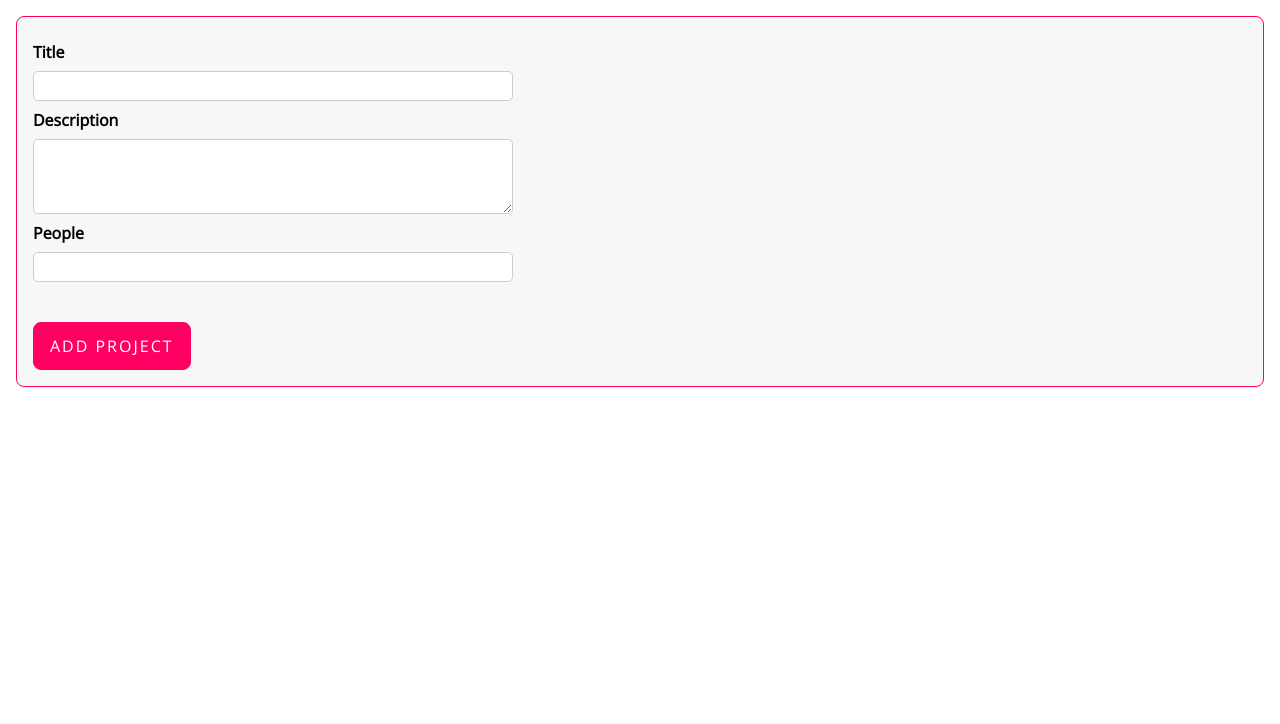
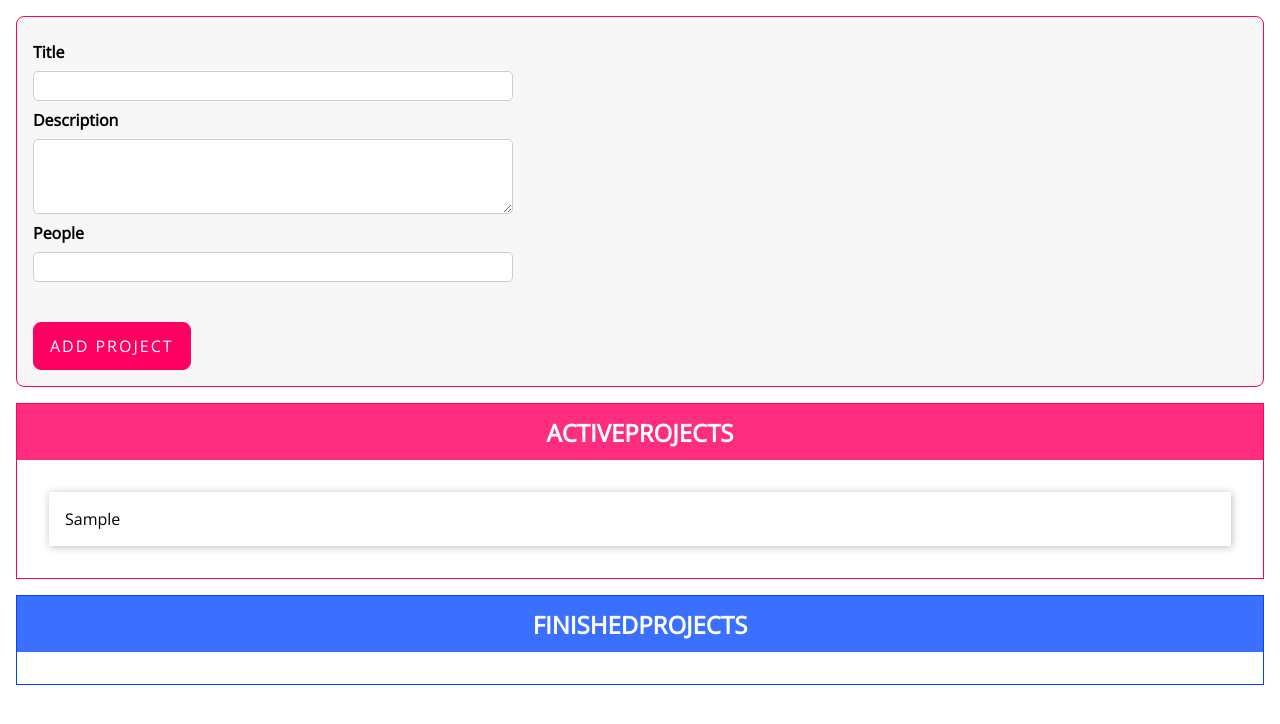
Before and after one commit to kirpister/ts-project-management, a website with bundled scripts: page projectmanager-typescript/index.html in a window 1280 px wide. Both pictures are taken after typing "Sample", "Sample", "5" into the empty fields and a click on the button "ADD PROJECT". Built offline with nearby package versions, Linux system fonts and the light colour scheme.

Commit message:
more more

```diff
--- a/projectmanager-typescript/css/app.css
+++ b/projectmanager-typescript/css/app.css
@@ -72,7 +72,7 @@ form {
 }
 
 .projects header {
-  background: #ff0062;
+  background: #ff0062d2;
   height: 3.5rem;
   display: flex;
   justify-content: center;
@@ -84,7 +84,7 @@ form {
 }
 
 #finished-projects header {
-  background: #0044ff;
+  background: #0044ffc4;
 }
 
 .projects h2 {
@@ -106,12 +106,13 @@ form {
 }
 
 .projects li h2 {
-  color: #ff0062;
+  color: #ff0062cf;
   margin: 0.5rem 0;
 }
 
 #finished-projects li h2 {
-  color: #0044ff;
+  color: #0044ffb6;
+  letter-spacing: 2px;
 }
 
 .projects li h3 {
--- a/projectmanager-typescript/src/app.ts
+++ b/projectmanager-typescript/src/app.ts
@@ -1,3 +1,30 @@
+// Project Type
+enum ProjectStatus {
+  Active,
+  Finished,
+}
+
+class Project {
+  constructor(
+    public id: string,
+    public title: string,
+    public description: string,
+    public people: number,
+    public status: ProjectStatus
+  ) {}
+}
+
+// Project State management
+type Listener<T> = (items: T[]) => void;
+
+class State<T> {
+  protected listeners: Listener<T>[] = [];
+
+  addListener(listenerFn: Listener<T>) {
+    this.listeners.push(listenerFn);
+  }
+}
+
 interface Validatable {
   value: string | number;
   required?: boolean;
@@ -12,24 +39,37 @@ function validate(validatableInput: Validatable) {
   if (validatableInput.required) {
     isValid = isValid && validatableInput.value.toString().trim().length !== 0;
   }
-    if (validatableInput.minLength != null && typeof validatableInput.value === 'string') {
-        isValid = isValid && validatableInput.value.length >= validatableInput.minLength;
+  if (
+    validatableInput.minLength != null &&
+    typeof validatableInput.value === 'string'
+  ) {
+    isValid =
+      isValid && validatableInput.value.length >= validatableInput.minLength;
   }
-    if (validatableInput.maxLength != null && typeof validatableInput.value === 'string') {
-        isValid = isValid && validatableInput.value.length <= validatableInput.maxLength;
+  if (
+    validatableInput.maxLength != null &&
+    typeof validatableInput.value === 'string'
+  ) {
+    isValid =
+      isValid && validatableInput.value.length <= validatableInput.maxLength;
   }
-    if (validatableInput.min != null && typeof validatableInput.value === 'number') {
+  if (
+    validatableInput.min != null &&
+    typeof validatableInput.value === 'number'
+  ) {
     isValid = isValid && validatableInput.value >= validatableInput.min;
   }
-    if (validatableInput.max != null && typeof validatableInput.value === 'number') {
+  if (
+    validatableInput.max != null &&
+    typeof validatableInput.value === 'number'
+  ) {
     isValid = isValid && validatableInput.value <= validatableInput.max;
   }
   return isValid;
 }
 
 // decorator is a function
-function autobind(_: any, _2: string, descriptor: PropertyDescriptor)
-    {
+function autobind(_: any, _2: string, descriptor: PropertyDescriptor) {
   const originalMethod = descriptor.value;
   const adjDescriptor: PropertyDescriptor = {
     configurable: true,
@@ -41,57 +81,136 @@ function autobind(_: any, _2: string, descriptor: PropertyDescriptor)
   return adjDescriptor;
 }
 
-class ProjectList {
+abstract class Component<T extends HTMLElement, U extends HTMLElement> {
   templateElement: HTMLTemplateElement;
-    hostElement: HTMLDivElement;
-    element: HTMLElement;
+  hostElement: T;
+  element: U;
+
+  constructor(
+    templateId: string,
+    hostElementId: string,
+    insertAtStart: boolean,
+    newElementId?: string
+  ) {
+    this.templateElement = document.getElementById(
+      templateId
+    )! as HTMLTemplateElement;
+    this.hostElement = document.getElementById(hostElementId)! as T;
+
+    const importedNode = document.importNode(
+      this.templateElement.content,
+      true
+    );
+    this.element = importedNode.firstElementChild as U;
+    if (newElementId) {
+      this.element.id = newElementId;
+    }
+    this.attach(insertAtStart);
+  }
+  private attach(insertAtBeginning: boolean) {
+    this.hostElement.insertAdjacentElement(
+      insertAtBeginning ? 'afterbegin' : 'beforeend',
+      this.element
+    );
+  }
+  abstract configure(): void;
+  abstract renderContent(): void;
+}
+
+class ProjectState extends State<Project> {
+  //private listeners: Listener[] = [];
+  private projects: Project[] = [];
+  private static instance: ProjectState;
+
+  private constructor() {
+    super();
+  }
+
+  static getInstance() {
+    if (this.instance) {
+      return this.instance;
+    }
+    this.instance = new ProjectState();
+    return this.instance;
+  }
+
+  addProject(title: string, description: string, numofpeople: number) {
+    const newProject = new Project(
+      Math.random.toString(),
+      title,
+      description,
+      numofpeople,
+      ProjectStatus.Active
+    );
+    this.projects.push(newProject);
+    for (const listenerFn of this.listeners) {
+      listenerFn(this.projects.slice());
+    }
+  }
+}
+const projectState = ProjectState.getInstance();
+
+class ProjectList extends Component<HTMLDivElement, HTMLElement> {
+  assignedProjects: Project[];
 
   constructor(private type: 'active' | 'finished') {
-        this.templateElement = document.querySelector('#project-list')! as HTMLTemplateElement;
-        this.hostElement = document.querySelector('#app')! as HTMLDivElement;
+    super('project-list', 'app', false, `${type}-projects`);
+    this.assignedProjects = [];
 
-        const importedNode = document.importNode(this.templateElement.content, true);
-
-        this.element = importedNode.firstElementChild as HTMLElement;
-        this.element.id = `${this.type}-projects`;
-        this.attach();
+    this.configure();
     this.renderContent();
   }
 
-    private renderContent() {
+  configure() {
+    projectState.addListener((projects: Project[]) => {
+      const relevantProjects = projects.filter((prj) => {
+        if (this.type === 'active') {
+          return prj.status === ProjectStatus.Active;
+        }
+        return prj.status === ProjectStatus.Finished;
+      });
+      this.assignedProjects = relevantProjects;
+      this.renderProjects();
+    });
+  }
+  renderProjects() {
+    const listEl = document.getElementById(
+      `${this.type}-projects-list`
+    )! as HTMLUListElement;
+    listEl.innerHTML = '';
+    for (const prjItem of this.assignedProjects) {
+      const listItem = document.createElement('li');
+      listItem.textContent = prjItem.title;
+      listEl.appendChild(listItem);
+    }
+  }
+
+  renderContent() {
     const listId = `${this.type}-projects-list`;
     this.element.querySelector('ul')!.id = listId;
-        this.element.querySelector('h2')!.textContent = this.type.toUpperCase() + 'PROJECTS';
+    this.element.querySelector('h2')!.textContent =
+      this.type.toUpperCase() + 'PROJECTS';
   }
-    private attach() {
-        this.hostElement.insertAdjacentElement('beforeend', this.element);
 }
 
-}
-
-class ProjectInput {
-     templateElement: HTMLTemplateElement;
-     hostElement: HTMLDivElement;
-     element: HTMLFormElement;
-
+class ProjectInput extends Component<HTMLDivElement, HTMLFormElement> {
   titleInputElement: HTMLInputElement;
   descriptionInputElement: HTMLInputElement;
   peopleInputElement: HTMLInputElement;
 
   constructor() {
-        this.templateElement = document.querySelector('#project-input')! as HTMLTemplateElement;
-        this.hostElement = document.querySelector('#app')! as HTMLDivElement;
+    super('project-input', 'app', true, 'user-input');
 
-        const importedNode = document.importNode(this.templateElement.content, true);
-        this.element = importedNode.firstElementChild as HTMLFormElement;
-        this.attach();
-
-
-        this.element.id = 'user-input';
-        this.titleInputElement = this.element.querySelector('#title') as HTMLInputElement;
-        this.descriptionInputElement = this.element.querySelector('#description') as HTMLInputElement;
-        this.peopleInputElement = this.element.querySelector('#people') as HTMLInputElement;
-        this.attach();
+    this.titleInputElement = this.element.querySelector(
+      '#title'
+    ) as HTMLInputElement;
+    this.descriptionInputElement = this.element.querySelector(
+      '#description'
+    ) as HTMLInputElement;
+    this.peopleInputElement = this.element.querySelector(
+      '#people'
+    ) as HTMLInputElement;
+    //this.attach();
     this.configure();
   }
 
@@ -118,8 +237,12 @@ class ProjectInput {
       max: 10,
     };
 
-        if (!validate(titleValidatable) || !validate(descriptionValidatable) || !validate(peopleValidatable)) {
-            alert('Invalid input!');
+    if (
+      !validate(titleValidatable) ||
+      !validate(descriptionValidatable) ||
+      !validate(peopleValidatable)
+    ) {
+      alert('Invalid input, please try again');
     } else {
       return [enteredTitle, enteredDescription, +enteredPeople];
     }
@@ -137,19 +260,17 @@ class ProjectInput {
     const userInput = this.gatherUserInput();
     if (Array.isArray(userInput)) {
       const [title, desc, people] = userInput;
-            console.log(title, desc, people);
+      projectState.addProject(title, desc, people);
       this.clearInputs();
     }
     console.log(this.titleInputElement.value);
   }
 
-     private configure() {
+  configure() {
     this.element.addEventListener('submit', this.submitHandler);
   }
-
-     private attach() {
-        this.hostElement.insertAdjacentElement('afterbegin', this.element);
+  renderContent() {}
 }
-}
-
-const proInput = new ProjectInput();
+const prjInput = new ProjectInput();
+const activePrjList = new ProjectList('active');
+const finishedPrjList = new ProjectList('finished');
```
Also changed, not shown: projectmanager-typescript/dist/app.js, 2 other files. Lines whose indentation alone changed are shown as unchanged.
